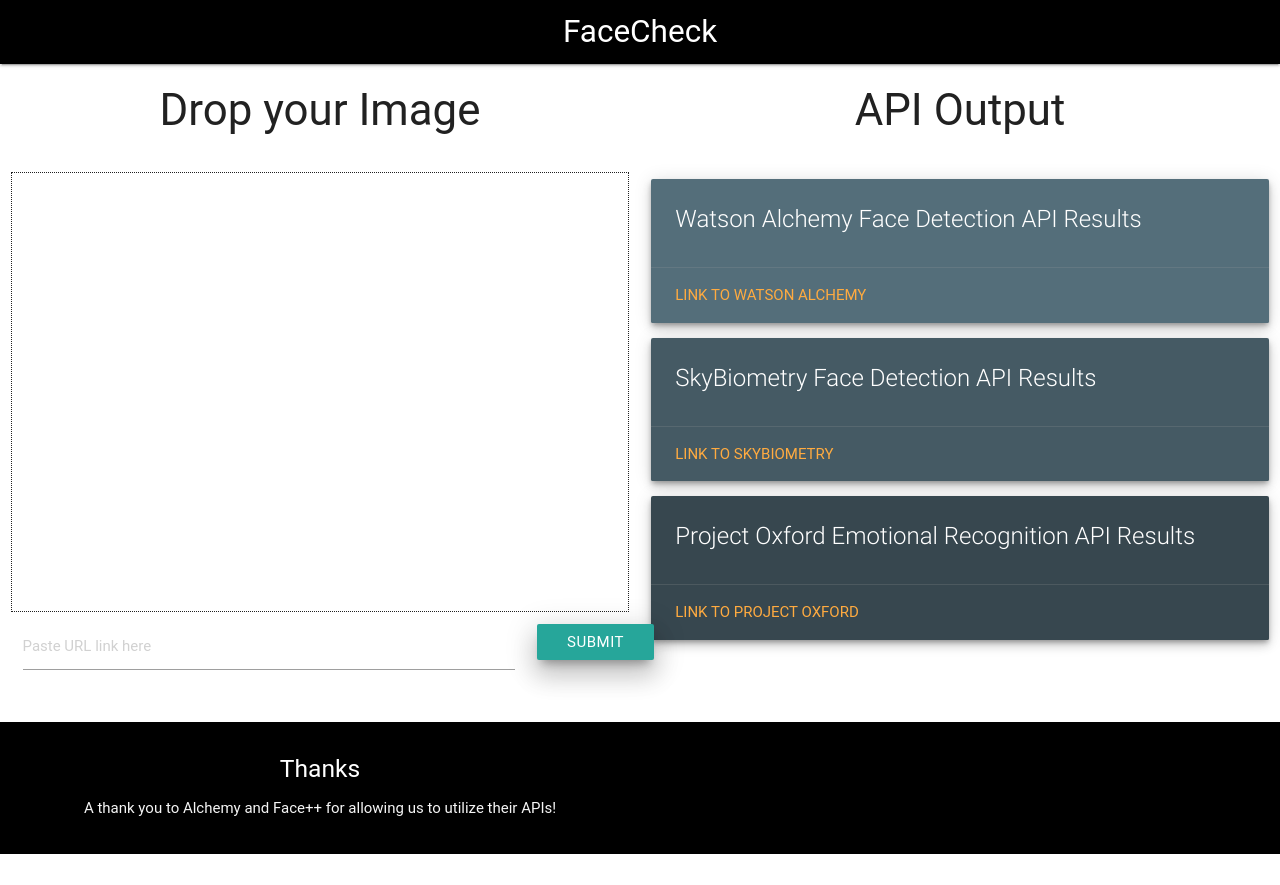
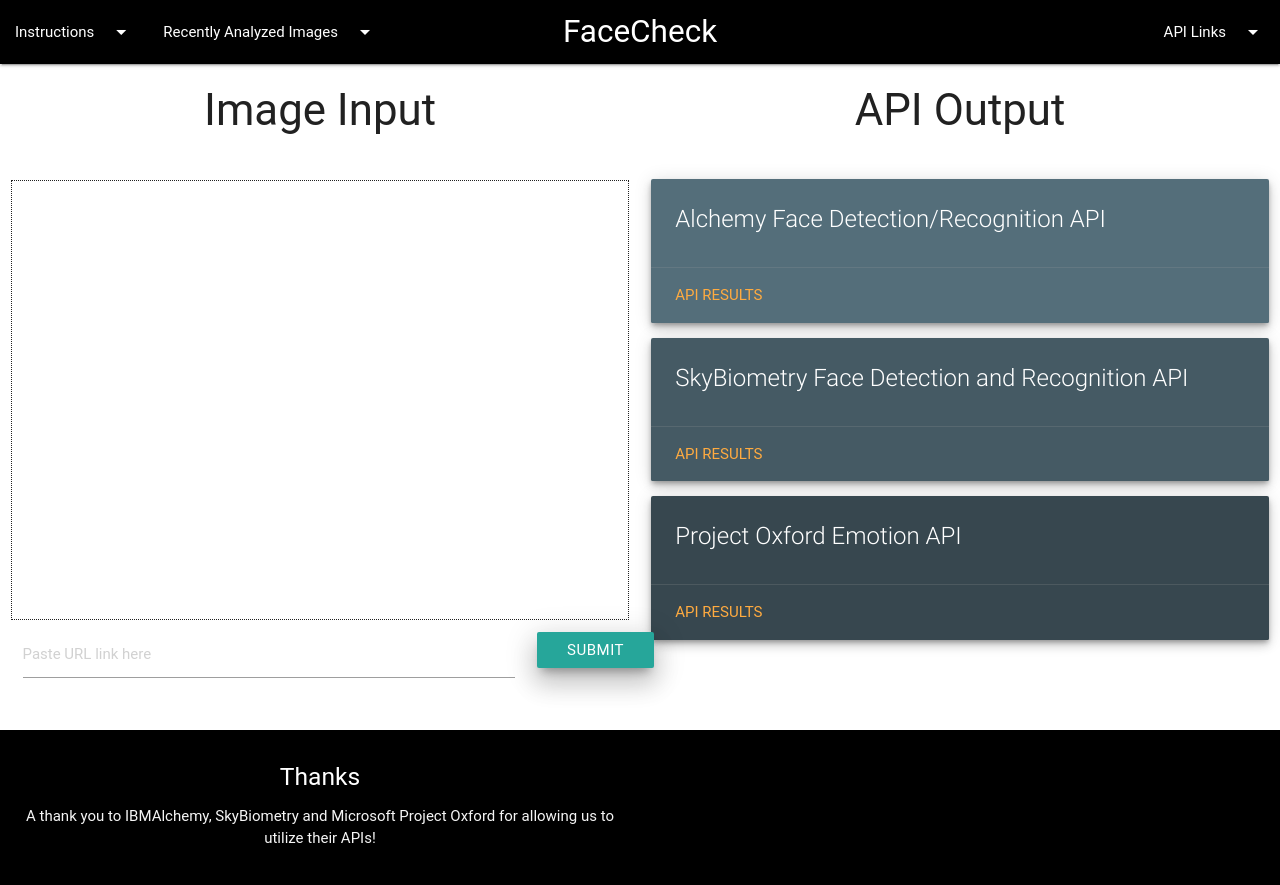
Before and after one commit to tammerg/FaceCheck, a PHP site: page / in a window 1280 px wide. Before the commit the page ends 854 px from the top, so only its background shows below. Run offline with PHP 8.4, Linux system fonts and the light colour scheme; some libraries are stand-ins or nearby versions; some web fonts are replaced.

Commit message:
front end work including firebase image dropdown

```diff
--- a/css/frontend.css
+++ b/css/frontend.css
@@ -12,6 +12,7 @@ body{
   height: 440px;
   overflow: hidden;
   border: 1px dotted;
+  margin-top: 8px;
 }
 .responsive {
   height: 440px;
@@ -21,7 +22,6 @@ body{
   bottom: 1px;
   position: fixed;
 }
-
 html {
   font-family:
 }
@@ -31,4 +31,6 @@ html {
 .urlInput{
   padding: 2% 0 !important;
 }
-img
+.imglist {
+  padding: 5px;
+}
--- a/home.html
+++ b/home.html
@@ -12,12 +12,36 @@
   <nav>
     <div class="nav-wrapper black">
       <a href="#" class="brand-logo center">FaceCheck</a>
+      <ul class="right hide-on-med-and-down">
+        <li><a class="dropdown-button" href="#!" data-beloworigin="true" data-activates="dropdown1">API Links<i class="material-icons right">arrow_drop_down</i></a></li>
+      </ul>
+      <ul class="left hide-on-med-and-down">
+        <li><a class="dropdown-button" href="#!" data-activates="dropdown2">Instructions<i class="material-icons right">arrow_drop_down</i></a></li>
+      </ul>
+      <ul class="left hide-on-med-and-down">
+        <li><a class="dropdown-button" href="#!" data-beloworigin="true" data-activates="dropdown3">Recently Analyzed Images<i class="material-icons right">arrow_drop_down</i></a></li>
+      </ul>
     </div>
   </nav>
+
+    <ul id="dropdown1" class="dropdown-content">
+      <li><a href="http://www.alchemyapi.com/products/alchemyvision/face-detection">Alchemy</a></li>
+      <li><a href="https://www.skybiometry.com/Demo">SkyBiometry</a></li>
+      <li><a href="https://msdn.microsoft.com/en-US/library/mt622110.aspx">Project Oxford</a></li>
+    </ul>
+
+    <ul id="dropdown3" class="dropdown-content">
+      <a href="#one!"><img class="responsive-img center-block imglist" src="barack.png"></a>
+      <a href="#two!"><img class="responsive-img center-block imglist" src="hillary.jpg"></a>
+      <a href="#three!"><img class="responsive-img center-block imglist" src="clinton.jpg"></a>
+      <a href="#four!"><img class="responsive-img center-block imglist" src="carter.jpg"></a>
+      <a href="#five!"><img class="responsive-img center-block imglist" src="nelson.jpg"></a>
+    </ul>
+
   <main>
     <div class="row">
       <div class="col s6 center">
-        <h3>Drop your Image</h3>
+        <h3>Image Input</h3>
       </div>
       <div class="col s6 center">
         <h3>API Output</h3>
@@ -32,62 +56,49 @@
           <input id="url-value" placeholder="Paste URL link here" type="text">
         </div>
       <div class="col s2">
-          <button class=" z-depth-5 btn waves-effect waves-light urlBtn" type="submit" name="action">Submit
+        <button id="sbutton" class="z-depth-5 btn waves-effect waves-light urlBtn" type="submit" name="action">Submit
             <i class="material-icons right">send</i>
         </button>
       </div>
       </div>
     </div>
     <div class="col s12 m6">
-
-
       <div class="card z-depth-3 blue-grey darken-1">
         <div class="card-content white-text" id="alchemyAPI">
-          <span class="card-title">Watson Alchemy Face Detection API Results</span>
+          <span class="card-title">Alchemy Face Detection/Recognition API</span>
         </div>
         <div class="card-action">
-          <a href="http://www.alchemyapi.com/products/alchemyvision/face-detection">Link to Watson Alchemy</a>
+          <a href="http://www.alchemyapi.com/products/alchemyvision/face-detection">API Results</a>
+        </div>
+      </div>
+
+    <div class="card z-depth-3 blue-grey darken-2">
+      <div class="card-content white-text" id="facePlusAPI">
+        <span class="card-title">SkyBiometry Face Detection and Recognition API </span>
+      </div>
+        <div class="card-action">
+          <a href="http://www.faceplusplus.com">API Results</a>
         </div>
       </div>
 
 
-
-    <div class="card z-depth-3 blue-grey darken-2">
-      <div class="card-content white-text" id="facePlusAPI">
-        <span class="card-title">SkyBiometry Face Detection API Results</span>
+    <div class="card z-depth-3 blue-grey darken-3">
+      <div class="card-content white-text" id="oxfordAPI">
+        <span class="card-title">Project Oxford Emotion API</span>
       </div>
         <div class="card-action">
-          <a href="http://www.faceplusplus.com">Link to SkyBiometry</a>
+          <a href="#">API Results</a>
         </div>
       </div>
 
-
-
-
-       <div class="card z-depth-3 blue-grey darken-3">
-        <div class="card-content white-text" id="oxfordAPI">
-          <span class="card-title">Project Oxford Emotional Recognition API Results</span>
-          <p></p>
-        </div>
-        <div class="card-action">
-          <a href="#">Link to Project Oxford</a>
-        </div>
-      </div>
-
-
-
-
-
-
-
-
     </div>
   </main>
+
   <footer class="page-footer black">
     <div class="row">
       <div class="col l6 s6">
         <h5 class="white-text center">Thanks</h5>
-        <p class="grey-text center text-lighten-4">A thank you to Alchemy and Face++ for allowing us to utilize their APIs!</p>
+        <p class="grey-text text-lighten-4 center">A thank you to IBMAlchemy, SkyBiometry and Microsoft Project Oxford for allowing us to utilize their APIs!</p>
         </div>
       </div>
     </div>
--- a/js/apiCalls.js
+++ b/js/apiCalls.js
@@ -148,8 +148,6 @@ function skyShow(imageData) {
   var callResultsSadness = imageData.photos[0].tags[0].attributes.sadness.value;
   var callResultsSurprise = imageData.photos[0].tags[0].attributes.surprise.value;
 
-
-
   var newPBoss = $("<p>");
   var newSCard = $("<span>").html("SkyBiometry Face Detection API Results").addClass("card-title");
   var newPSmile = $("<p>").html("Smile: ").append(callResultsSmile);
--- a/js/imageInput.js
+++ b/js/imageInput.js
@@ -6,6 +6,8 @@ window.ajxStore = {
 };
 
 $(document).ready(function (){
+  $(".dropdown-button").dropdown();
+
   $(".urlBtn").on("click", urlReader);
 
 // initialize dropbox
```
Also changed, not shown: README.md, barack.png (added), carter.jpg (added), clinton.jpg (added), hillary.jpg (added), nelson.jpg (added). Lines whose indentation alone changed are shown as unchanged.
